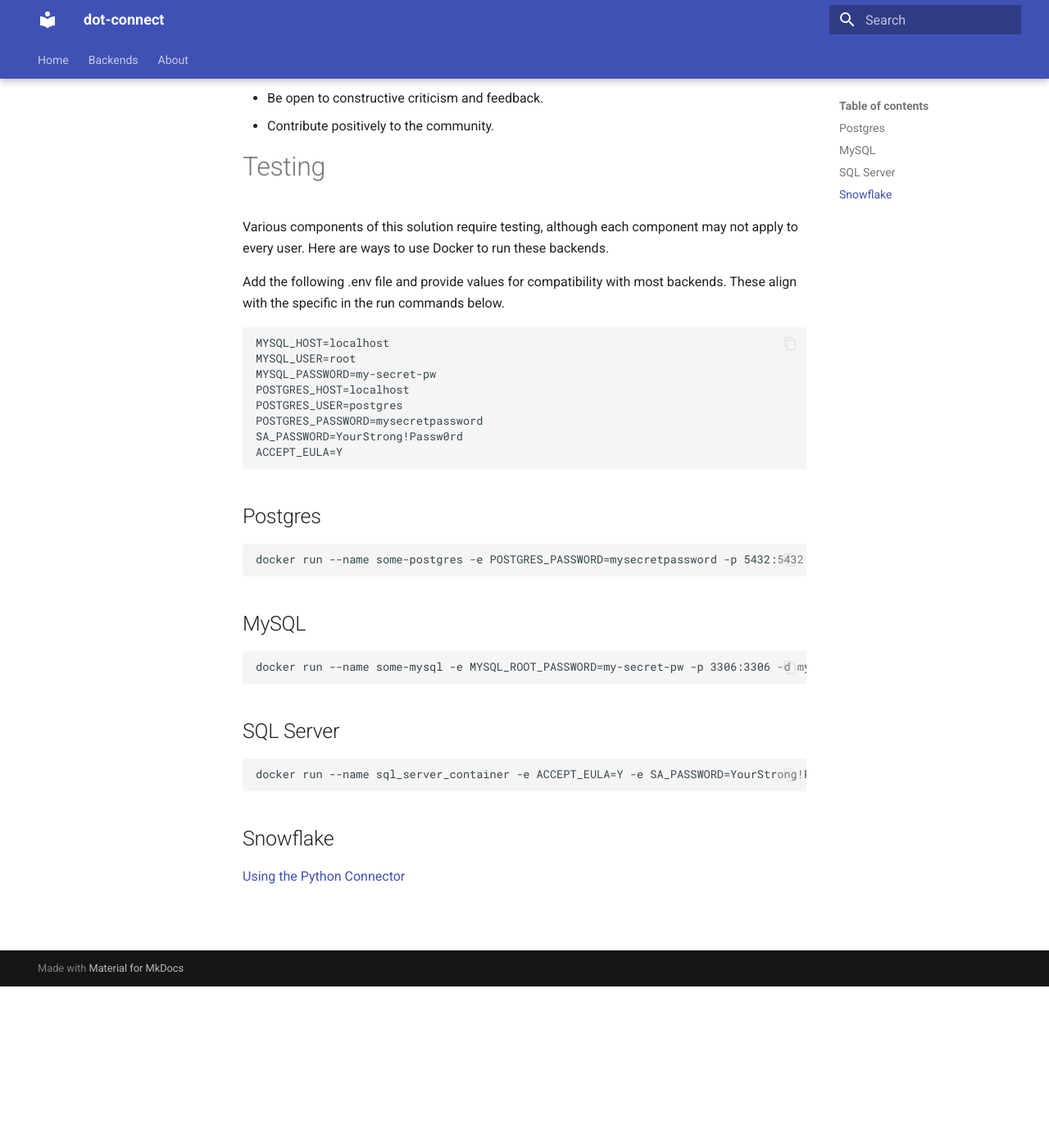
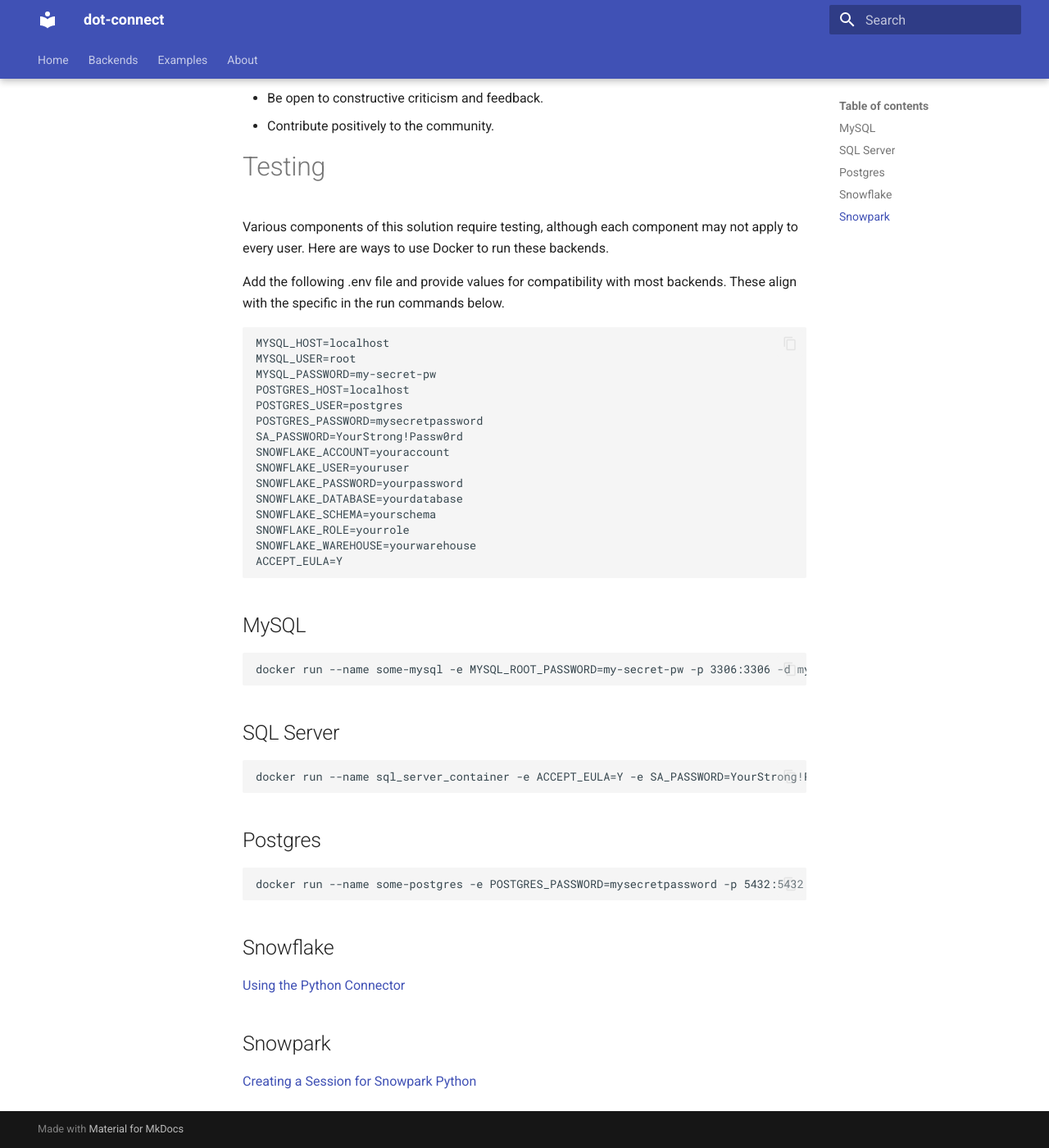
Before and after one commit to learning-the-computers/dot-connect, an MkDocs documentation site: the page built from docs/CONTRIBUTING.md, in a window 1280 px wide and 1400 px high, scrolled down 197 px. Shown: the whole window at 82% size. Built offline with MkDocs 1.6.1 and Material for MkDocs 9.7.7, drawn with Linux system fonts in a browser that asks for light colours.

Commit message:
docs: add nice docs

````diff
--- a/docs/CONTRIBUTING.md
+++ b/docs/CONTRIBUTING.md
@@ -20,12 +20,14 @@
 POSTGRES_USER=postgres
 POSTGRES_PASSWORD=mysecretpassword
 SA_PASSWORD=YourStrong!Passw0rd
+SNOWFLAKE_ACCOUNT=youraccount
+SNOWFLAKE_USER=youruser
+SNOWFLAKE_PASSWORD=yourpassword
+SNOWFLAKE_DATABASE=yourdatabase
+SNOWFLAKE_SCHEMA=yourschema
+SNOWFLAKE_ROLE=yourrole
+SNOWFLAKE_WAREHOUSE=yourwarehouse
 ACCEPT_EULA=Y
-```
-
-## Postgres
-```
-docker run --name some-postgres -e POSTGRES_PASSWORD=mysecretpassword -p 5432:5432 -d postgres
 ```
 
 ## MySQL
@@ -38,5 +40,13 @@
 docker run --name sql_server_container -e ACCEPT_EULA=Y -e SA_PASSWORD=YourStrong!Passw0rd -p 1433:1433 -d mcr.microsoft.com/mssql/server:2019-latest
 ```
 
+## Postgres
+```
+docker run --name some-postgres -e POSTGRES_PASSWORD=mysecretpassword -p 5432:5432 -d postgres
+```
+
 ## Snowflake
 [Using the Python Connector](https://docs.snowflake.com/en/developer-guide/python-connector/python-connector-example)
+
+## Snowpark
+[Creating a Session for Snowpark Python](https://docs.snowflake.com/en/developer-guide/snowpark/python/creating-session)
--- a/mkdocs.yml
+++ b/mkdocs.yml
@@ -30,4 +30,7 @@
     - PySpark: backends/pyspark.md
     - Snowflake: backends/snowflake.md
     - Snowpark: backends/snowpark.md
+  - Examples:
+    - Snowflake: examples/snowflake.md
+    - Snowpark: examples/snowpark.md
   - About: about.md
````
Also changed, not shown: docs/about.md (+2 -2 lines), docs/examples/snowflake.md (added, +96 -0 lines), docs/examples/snowpark.md (added, +6 -0 lines), 1 other file.
